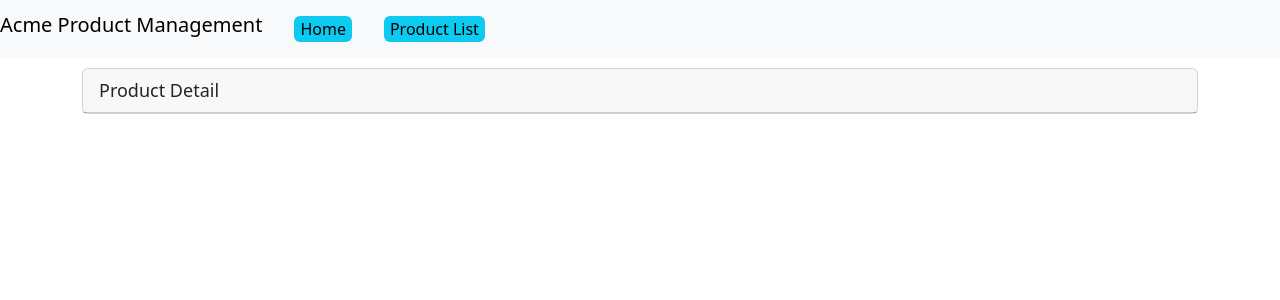
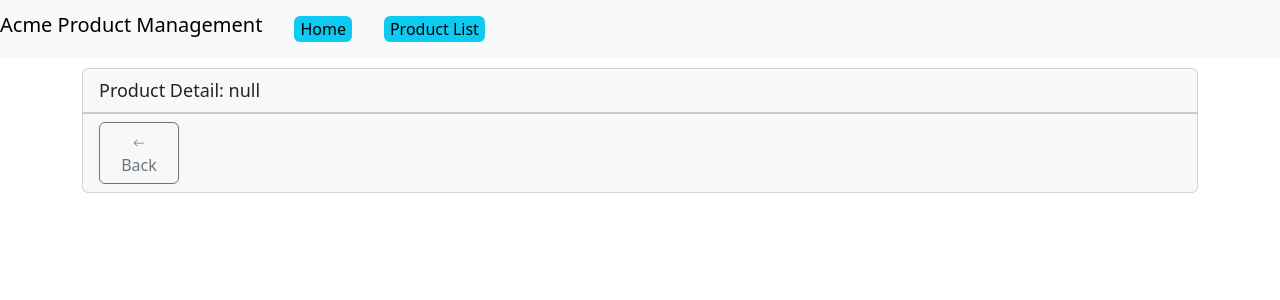
Before and after one commit to Nwabisa-Mawu/APM-real, an Angular app: page /products/1 in a window 1280 px wide. Shown: the top 300 px of the page. Built offline with nearby package versions, Linux system fonts and the light colour scheme.

Commit message:
feature product modlue completed

```diff
--- a/src/app/products/product-detail.component.html
+++ b/src/app/products/product-detail.component.html
@@ -1,5 +1,26 @@
 <div class="card">
   <div class="card-header">
-    {{pageTitle}}
+    <!-- use the ? to check that the object exists before displaying data and to remove the typing error for the object keys. -->
+    {{ pageTitle + ": " + product?.productName }}
+  </div>
+  <div class="card-footer">
+    <button class="btn btn-outline-secondary"
+            style="width: 80px"
+            (click)="onBack()">
+      <i>
+        <svg
+          xmlns="http://www.w3.org/2000/svg"
+          width="16"
+          height="12"
+          fill="currentColor"
+          class="bi bi-arrow-left"
+          viewBox="0 0 16 16"
+        >
+          <path
+            fill-rule="evenodd"
+            d="M15 8a.5.5 0 0 0-.5-.5H2.707l3.147-3.146a.5.5 0 1 0-.708-.708l-4 4a.5.5 0 0 0 0 .708l4 4a.5.5 0 0 0 .708-.708L2.707 8.5H14.5A.5.5 0 0 0 15 8z"
+          />
+        </svg> </i> Back
+    </button>
   </div>
 </div>
--- a/src/app/products/product-detail.component.ts
+++ b/src/app/products/product-detail.component.ts
@@ -1,4 +1,6 @@
 import { Component, OnInit } from '@angular/core';
+import { ActivatedRoute, Router } from '@angular/router';
+import { IProduct } from './product-interface';
 
 @Component({
   // selector property only required if the component will be nested inside another component. not needed here because will be a standalone page.
@@ -7,10 +9,25 @@ import { Component, OnInit } from '@angular/core';
 })
 export class ProductDetailComponent implements OnInit {
   pageTitle: string = 'Product Detail';
+  // this makes the property undefined until the data is received
+  product: IProduct | undefined;
 
-  constructor() { }
+  // use the activated Route service provided by angular to display the selected product- fetches the parameter and searches the data for the relevant info.
+  // inject the activated route instance
+  // to route back, then add the parameter to the constructor
+  constructor(private route: ActivatedRoute,
+    private router: Router) { }
 
+  // This is where we put the code to read the route parameter - executed when the code is initialized so will fetch the data at the start and can use when the product is clicked.
   ngOnInit(): void {
+    // only need to read the id details once so will use the snapshot technique
+    // enclose in a number function to make the id a number and not a string
+    const id = Number(this.route.snapshot.paramMap.get('id'));
+  }
+
+  // method that navigates from details page back to the products page
+  onBack(): void {
+    this.router.navigate(['/products']);
   }
 
 }
--- /dev/null
+++ b/src/app/products/product-detail.guard.ts
@@ -0,0 +1,27 @@
+import { Injectable } from '@angular/core';
+import { ActivatedRouteSnapshot, CanActivate, Router, RouterStateSnapshot, UrlTree } from '@angular/router';
+import { Observable } from 'rxjs';
+
+@Injectable({
+  providedIn: 'root'
+})
+export class ProductDetailGuard implements CanActivate {
+  // create a method that checks that the product id in the requested url is valid, if not it must reroute to the product page
+  constructor(private router: Router) {}
+
+  canActivate(
+    route: ActivatedRouteSnapshot, //provides the current route information
+    state: RouterStateSnapshot): Observable<boolean | UrlTree> | Promise<boolean | UrlTree> | boolean | UrlTree {
+    //assign the id value to the current parameter
+    const id = Number(route.paramMap.get('id'));
+    if (isNaN(id) || id < 1) {
+      alert('Invalid product id');
+      // then route back to the products page
+      this.router.navigate(['/products']);
+      // to let the browser know to cancel activating the product detail route
+      return false;
+    }
+    return true;
+  } //provide the router state information
+
+}
--- a/src/app/products/product-list.component.html
+++ b/src/app/products/product-list.component.html
@@ -46,7 +46,8 @@
                 [style.margin.px]="imageMargin"
               />
             </td>
-            <td>{{ product.productName }}</td>
+            <!-- add square brackets around router link for the property binding for the id parameter that will be used to generate the details  -->
+            <td><a class="text-dark" [routerLink]="['/products', product.productId]">{{ product.productName }}</a></td>
             <!-- custom pipe that replaces dashes with spaces -->
             <td>
               {{ product.productCode | lowercase | ConvertToSpaces : "-" }}
--- /dev/null
+++ b/src/app/products/product.module.ts
@@ -0,0 +1,35 @@
+import { NgModule } from '@angular/core';
+import { CommonModule } from '@angular/common';
+import { ProductListComponent } from './product-list.component';
+import { ProductDetailComponent } from './product-detail.component';
+import { ConvertToSpacesPipe } from '../shared/convert-to-spaces';
+import { StarComponent } from '../shared/star.components';
+import { FormsModule } from '@angular/forms';
+import { RouterModule } from '@angular/router'
+import { ProductDetailGuard } from './product-detail.guard';
+
+
+
+@NgModule({
+  declarations: [
+    ProductListComponent,
+    ProductDetailComponent,
+    ConvertToSpacesPipe,
+    StarComponent
+  ],
+  imports: [
+    CommonModule, //needed in every feature module
+    FormsModule,
+    RouterModule.forChild([
+      { path: 'products', component: ProductListComponent },
+      // parameter has been defined for details page
+      // add guards to protect the route if the id given does not exist in the data
+      {
+        path: 'products/:id',
+        canActivate: [ProductDetailGuard],
+        component: ProductDetailComponent
+      },
+    ])
+  ]
+})
+export class ProductModule { }
```
Also changed, not shown: src/app/app.module.ts (+6 -13 lines), 1 other file (tests, documents, lock files or other folders).
